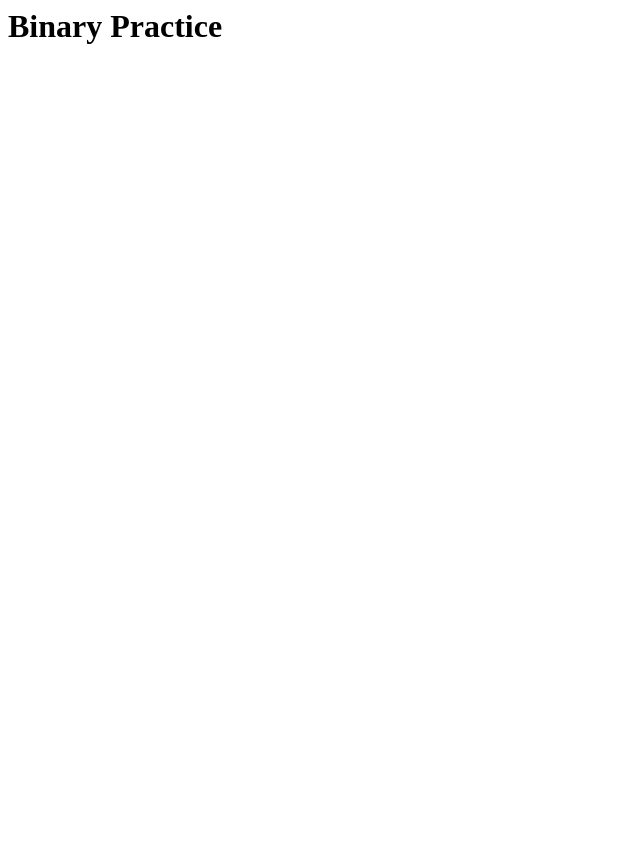
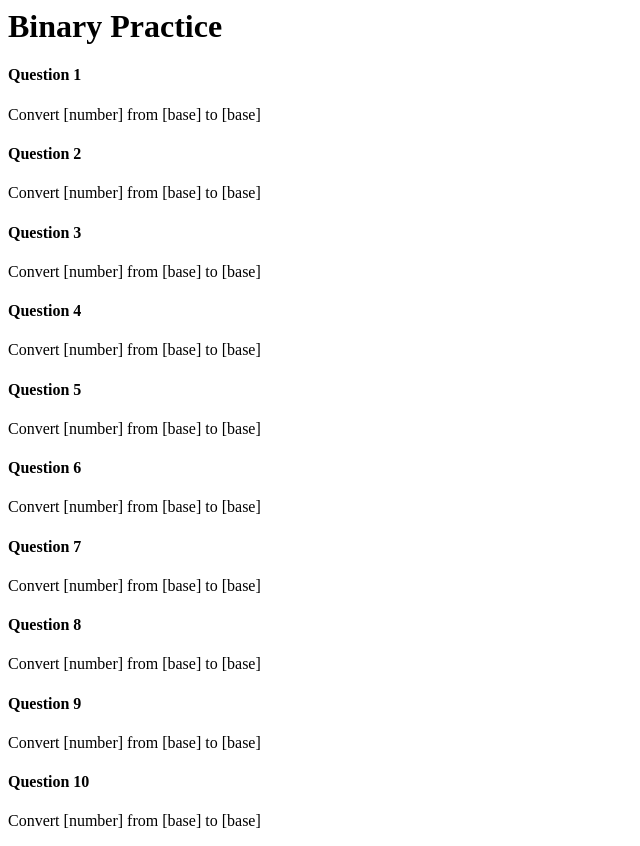
Before and after one commit to ethancstring/binary-practice, a plain HTML site: page index.html in a window 1280 px wide. Shown: the whole page, without its empty margins (0-640 px from the left). Before the commit the page ends 800 px from the top, so only its background shows below. Drawn offline with Linux system fonts and the light colour scheme.

Commit message:
Added placeholder text

```diff
--- a/index.html
+++ b/index.html
@@ -4,5 +4,26 @@
 	</head>
 	<body>
 		<h1>Binary Practice</h1>
+		<h4>Question 1</h4>
+		<p>Convert [number] from [base] to [base]</p>
+                <h4>Question 2</h4>
+                <p>Convert [number] from [base] to [base]</p>
+                <h4>Question 3</h4>
+                <p>Convert [number] from [base] to [base]</p>
+                <h4>Question 4</h4>
+                <p>Convert [number] from [base] to [base]</p>
+                <h4>Question 5</h4>
+                <p>Convert [number] from [base] to [base]</p>
+                <h4>Question 6</h4>
+                <p>Convert [number] from [base] to [base]</p>
+                <h4>Question 7</h4>
+                <p>Convert [number] from [base] to [base]</p>
+                <h4>Question 8</h4>
+                <p>Convert [number] from [base] to [base]</p>
+                <h4>Question 9</h4>
+                <p>Convert [number] from [base] to [base]</p>
+                <h4>Question 10</h4>
+                <p>Convert [number] from [base] to [base]</p>
+
 	</body>
 </html>
```
